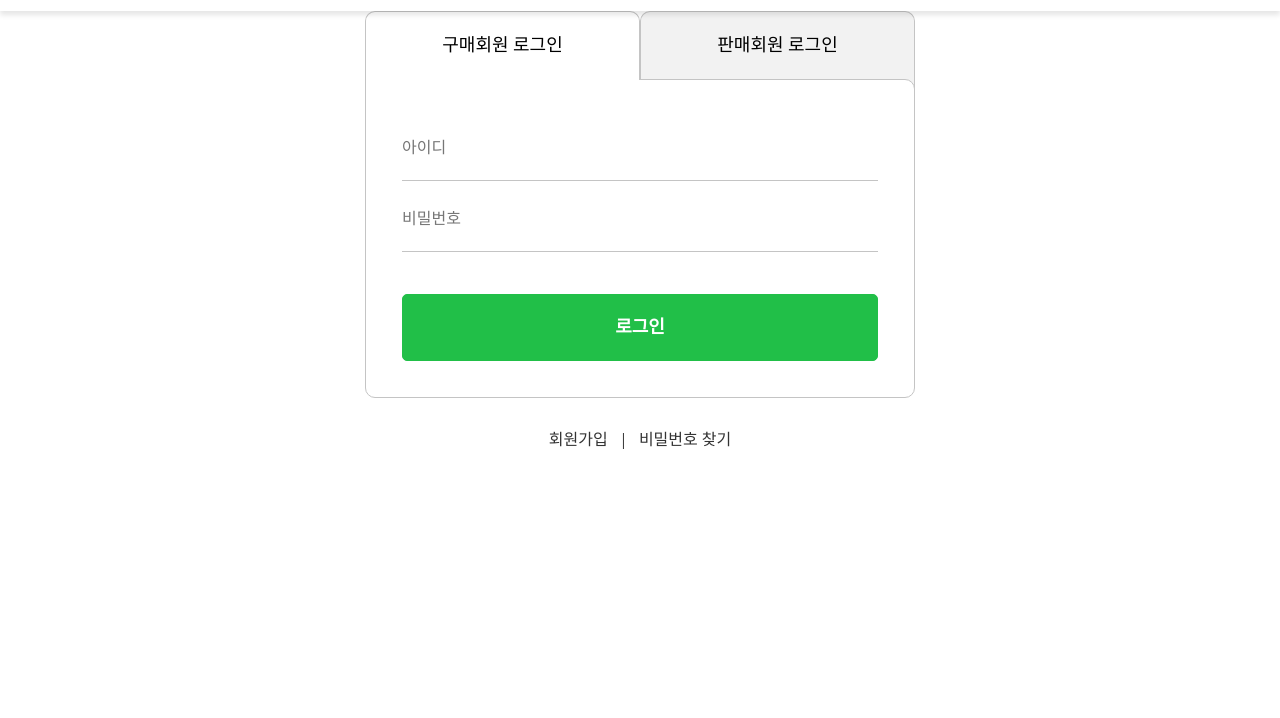
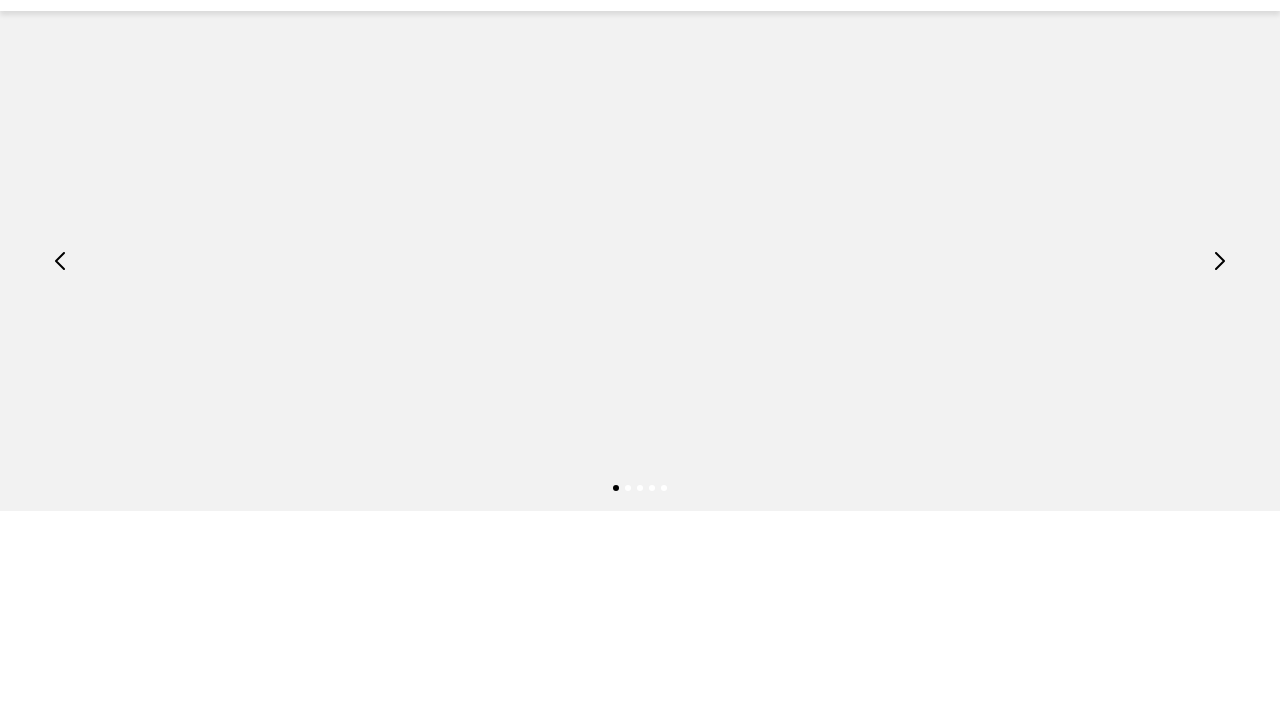
Before and after one commit to diayeri/open-market, a website built with Vite: page src/index.html in a window 1280 px wide. Shown: the part 82-800 px from the top of the page. Built offline with nearby package versions, Linux system fonts and the light colour scheme; a web font is replaced by a local one.

Commit message:
상품목록 - 캐러셀 ui

```diff
--- a/src/assets/css/main.css
+++ b/src/assets/css/main.css
@@ -102,3 +102,41 @@ input:focus {
 .msg-disabled {
   color: var(--gray);
 }
+.carousel {
+  display: flex;
+  position: relative;
+  align-items: center;
+  justify-content: center;
+  background-color: var(--gray-lighter);
+  height: 500px;
+  .btn-arrow {
+    position: absolute;
+    width: 60px;
+    height: 124px;
+    background-image: url(../img/icon-next-arrow.svg);
+    background-position: center center;
+    background-repeat: no-repeat;
+    &.prev {
+      left: 30px;
+      transform: rotate(180deg);
+    }
+    &.next {
+      right: 30px;
+    }
+  }
+  .wrap-dots {
+    display: flex;
+    position: absolute;
+    bottom: 20px;
+    gap: 6px;
+  }
+  .btn-dot {
+    width: 6px;
+    height: 6px;
+    border-radius: 10px;
+    background-color: #fff;
+    &.active {
+      background-color: #000;
+    }
+  }
+}
--- a/src/assets/css/styles.css
+++ b/src/assets/css/styles.css
@@ -14,10 +14,10 @@ header.sticky {
   z-index: 10;
   background-color: #fff;
   box-shadow: var(--shadow-header);
+  padding: 20px 0;
   .cont {
     display: flex;
     align-items: center;
-    padding: 20px 0;
   }
   .logo {
     height: 38px;
@@ -68,3 +68,6 @@ header.sticky {
   width: 550px;
   max-width: 100%;
 }
+
+.buyer-main {
+}
--- a/src/index.html
+++ b/src/index.html
@@ -44,69 +44,18 @@
       </div>
     </header>
     <h1 class="sr-only">HODU 오픈마켓 상품목록</h1>
-    <main class="auth-main">
-      <article class="auth-container">
-        <h2 class="sr-only">로그인</h2>
-        <div class="tab">
-          <button type="button" class="tab-btn active" id="buyerLoginTab">
-            구매회원 로그인
-          </button>
-          <button type="button" class="tab-btn" id="sellerLoginTab">
-            판매회원 로그인
-          </button>
-        </div>
-        <div class="tab-container">
-          <form
-            action=""
-            method="post"
-            class="flex flex-col gap-1.5"
-            id="buyerLoginForm"
-          >
-            <label for="buyerId" class="sr-only">아이디</label>
-            <input
-              type="text"
-              class="input-underline"
-              id="buyerId"
-              placeholder="아이디"
-            />
-            <label for="buyerPassword" class="sr-only">비밀번호</label>
-            <input
-              type="password"
-              class="input-underline"
-              id="buyerPassword"
-              placeholder="비밀번호"
-            />
-            <p class="msg-error mt-[26px] -mb-[10px] hidden" id="buyerLoginErr">
-              아이디 또는 비밀번호가 일치하지 않습니다.
-            </p>
-            <button
-              type="submit"
-              class="btn btn-md btn-primary mt-9"
-              id="buyerLoginBtn"
-            >
-              로그인
-            </button>
-          </form>
-          <form
-            action=""
-            method="post"
-            class="flex flex-col gap-1.5 hidden"
-            id="sellerLoginForm"
-          >
-            <p class="msg-disabled mt-[10px] text-center">
-              판매회원 기능은 추후 추가예정입니다.
-            </p>
-          </form>
-        </div>
-      </article>
-      <div class="flex gap-[14px] mt-[30px]">
-        <a href="/" class="text-gray-dark">회원가입</a>|<a
-          href="/"
-          class="text-gray-dark"
-          >비밀번호 찾기</a
-        >
+    <article class="carousel">
+      <div class="wrap-dots">
+        <button type="button" title="page" class="btn-dot active"></button>
+        <button type="button" title="page" class="btn-dot"></button>
+        <button type="button" title="page" class="btn-dot"></button>
+        <button type="button" title="page" class="btn-dot"></button>
+        <button type="button" title="page" class="btn-dot"></button>
       </div>
-    </main>
+      <button type="button" title="prev" class="btn-arrow prev"></button>
+      <button type="button" title="next" class="btn-arrow next"></button>
+    </article>
+    <main class="buyer-main"></main>
     <script src="./scripts/login.js"></script>
     <script>
       console.log("Hello");
```
Also changed, not shown: src/assets/img/icon-next-arrow.svg (added), src/assets/img/icon-right-arrow.svg (renamed from src/assets/img/icon-rhigt-arrow.svg).
